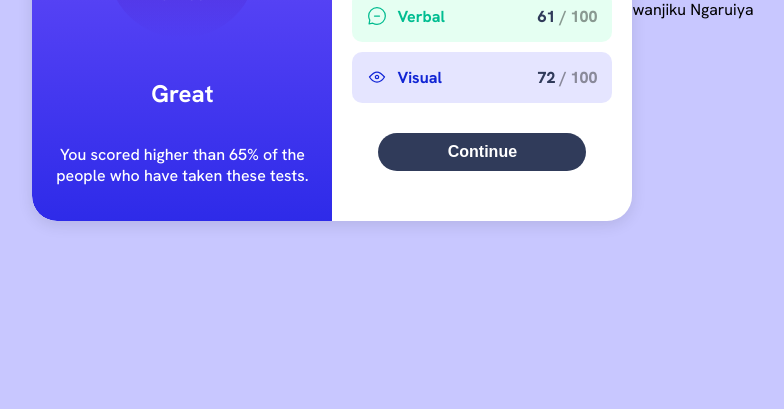
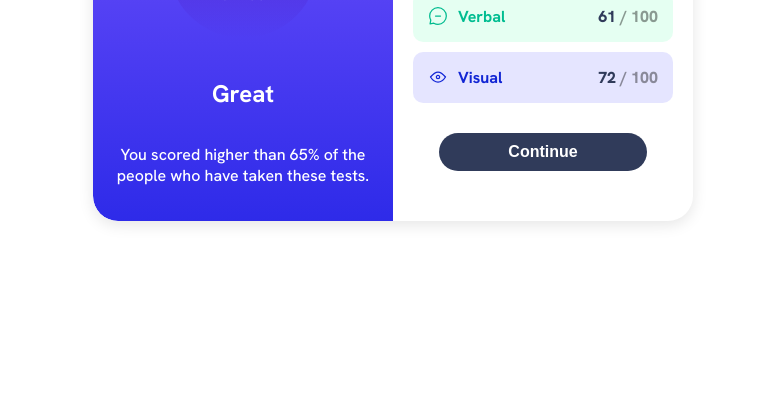
Before and after one commit to Shikonga/summary-report, a plain HTML site: page results-summary-component-main/index.html in a window 1280 px wide. Shown: the part 391-800 px from the top of the page, without its empty margins (247-1031 px from the left). Drawn offline with Linux system fonts and the light colour scheme.

Commit message:
edit background color and footer

```diff
--- a/results-summary-component-main/index.html
+++ b/results-summary-component-main/index.html
@@ -45,11 +45,8 @@
       </div>
       <button class="continue-button">Continue</button>
     </div>
+
   </div>
-  <div>
-    <footer>
-      wanjiku Ngaruiya
-    </footer>
-  </div>
+
 </body>
 </html>
--- a/results-summary-component-main/style.css
+++ b/results-summary-component-main/style.css
@@ -26,7 +26,7 @@ body {
     align-items: center;
     font-family: "Hanken Grotesk", sans-serif;
     height: 100vh;
-    background: var(--Lightlavender);
+    background: var(--White);
 }
 
 .wrapper {
@@ -166,6 +166,10 @@ p {
     border: none;
     padding: 10px 0;
 }
+
+footer{
+    margin-bottom: auto;
+}
 @media (max-width: 600px) {
     .wrapper {
         flex-direction: column;
```
